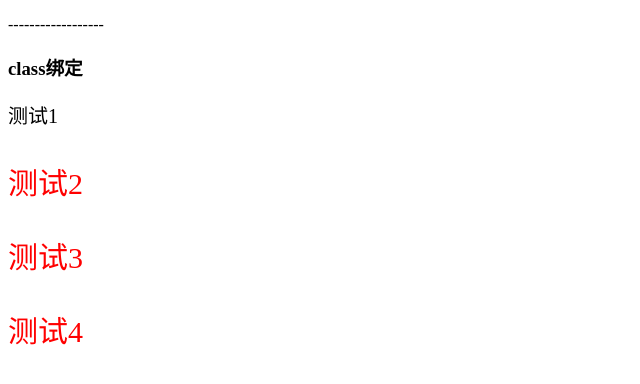
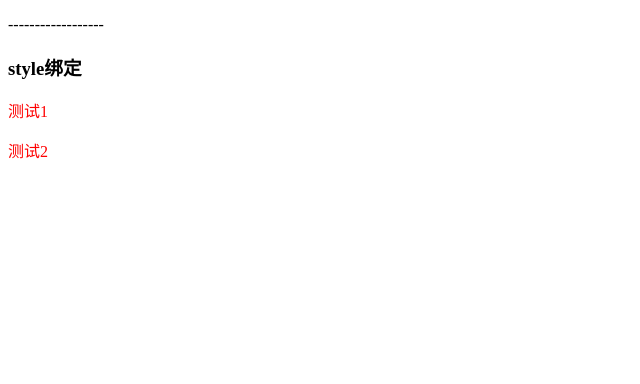
Before and after one commit to jeremyke/vue-blog, a Vue app in the folder vue-project/: page / in a window 1280 px wide. Shown: the top 384 px of the page, without its empty margins (0-640 px from the left). Built offline with nearby package versions, Linux system fonts and the light colour scheme.

Commit message:
feat:style绑定

```diff
--- a/vue-project/src/App.vue
+++ b/vue-project/src/App.vue
@@ -9,6 +9,7 @@ import EventXiuShiFu from './components/EventXiuShiFu.vue'
 import ArrayChange from './components/ArrayChange.vue'
 import CalculateAttr from './components/CalculateAttr.vue'
 import ClassBind from './components/ClassBind.vue'
+import StyleBind from './components/StyleBind.vue'
 </script>
 
 <template>
@@ -30,5 +31,5 @@ import ClassBind from './components/ClassBind.vue'
 <!--  <p>&#45;&#45;&#45;&#45;&#45;&#45;&#45;&#45;&#45;&#45;&#45;&#45;&#45;&#45;&#45;&#45;&#45;&#45;</p>-->
 <!--  <CalculateAttr />-->
   <p>------------------</p>
-  <ClassBind />
+  <StyleBind />
 </template>
--- /dev/null
+++ b/vue-project/src/components/StyleBind.vue
@@ -0,0 +1,38 @@
+<template>
+  <h3>style绑定</h3>
+  <p :style="{color:colorVal,fontsize:fontsizeVal}">测试1</p>
+  <p :style="[{color:colorVal,fontsize:fontsizeVal}]">测试2</p>
+
+</template>
+
+<script>
+export default {
+  //属性
+  data(){
+    return {
+      colorVal:"red",
+      fontsizeVal:"30px",
+    }
+  },
+
+  //计算属性
+  computed:{
+
+  },
+
+  //方法
+  methods:{
+
+  }
+}
+</script>
+
+<style>
+.active{
+  font-size: 20px;
+}
+.text-danger{
+  color: red;
+  font-size: 30px;
+}
+</style>
```
